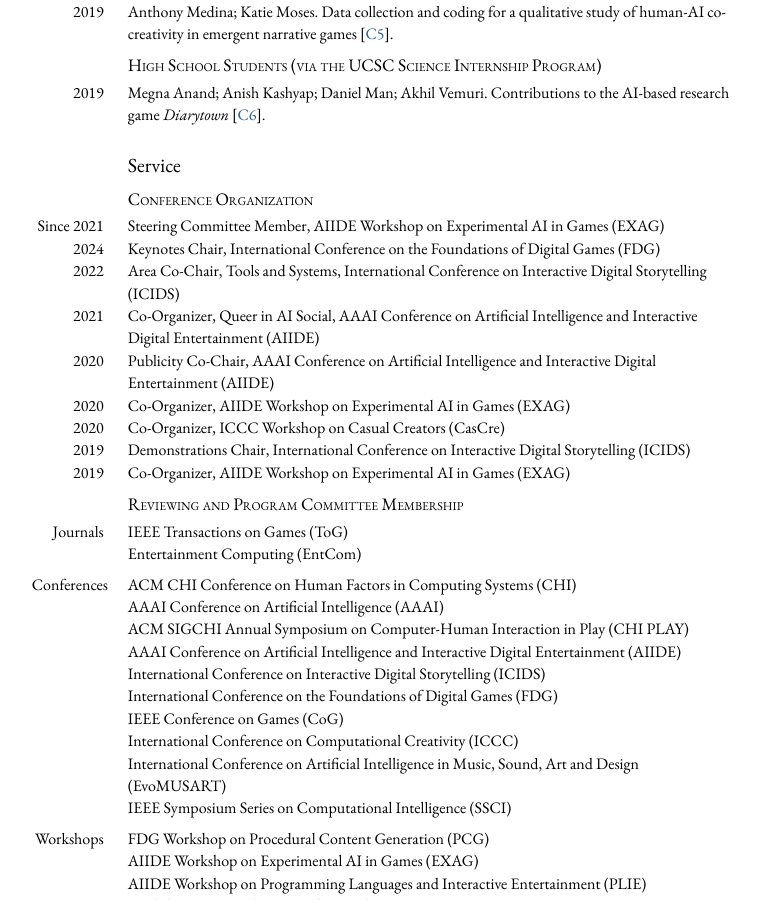
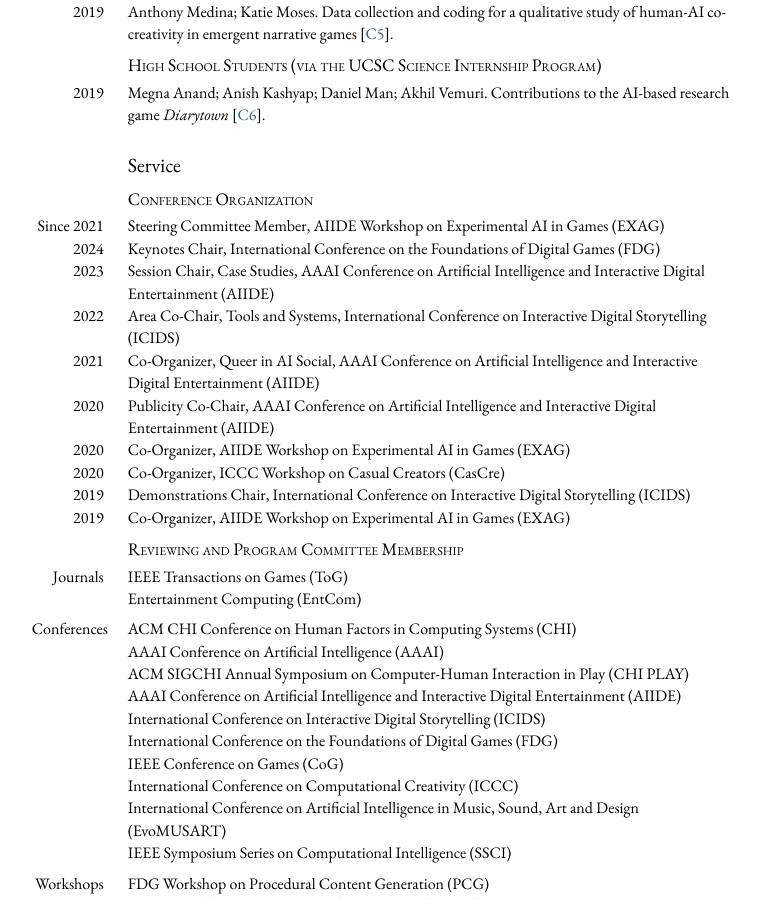
Before and after one commit to mkremins/mkremins.github.io, a Jekyll site: the page built from cv/index.html, in a window 1280 px wide and 900 px high, scrolled down 9155 px. Shown: the whole window, without its empty margins (255-1014 px from the left). Built offline with Jekyll 4.4.1, drawn with Linux system fonts in a browser that asks for light colours.

Commit message:
Add AIIDE 2023 session chairing to service

```diff
--- a/cv/index.html
+++ b/cv/index.html
@@ -428,6 +428,10 @@ layout: null
           <div class="dated-content">Keynotes Chair, International Conference on the Foundations of Digital Games (FDG)</div>
         </div>
         <div class="dated-entry">
+          <div class="dated-date">2023</div>
+          <div class="dated-content">Session Chair, Case Studies, AAAI Conference on Artificial Intelligence and Interactive Digital Entertainment (AIIDE)</div>
+        </div>
+        <div class="dated-entry">
           <div class="dated-date">2022</div>
           <div class="dated-content">Area Co-Chair, Tools and Systems, International Conference on Interactive Digital Storytelling (ICIDS)</div>
         </div>
```
